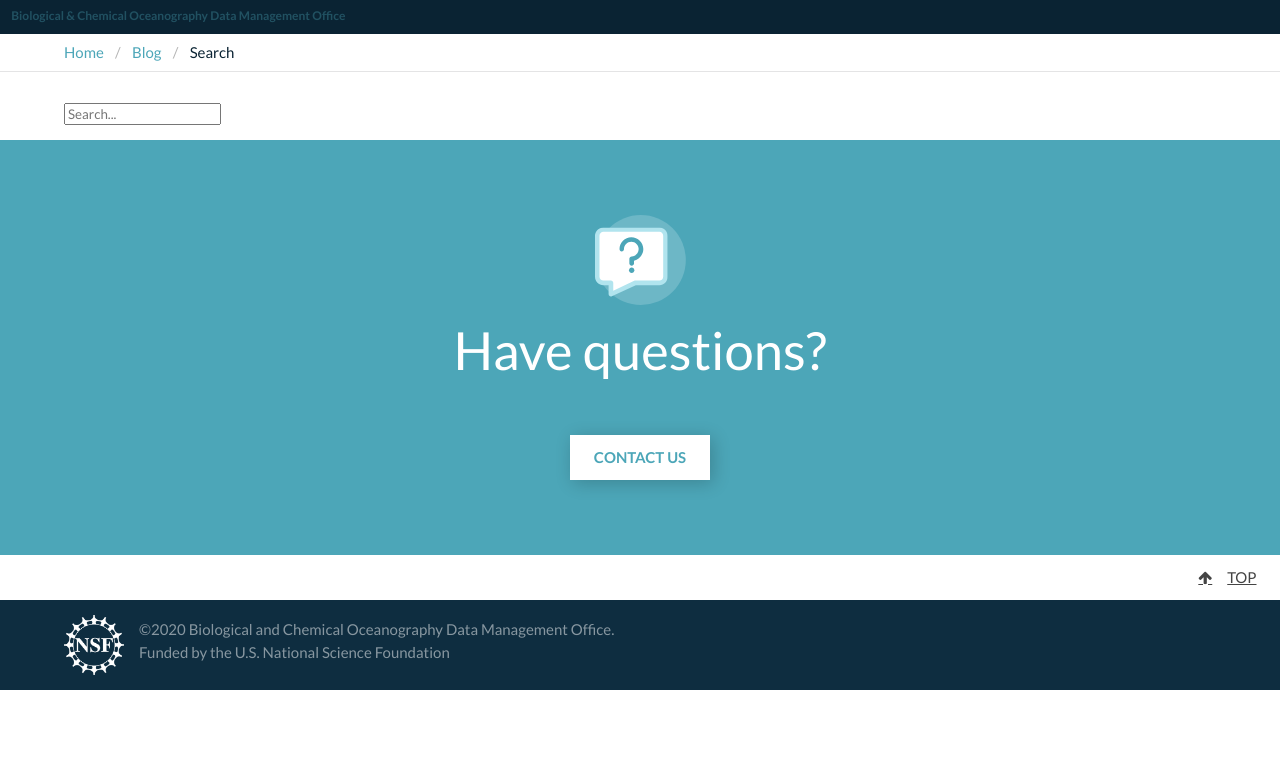
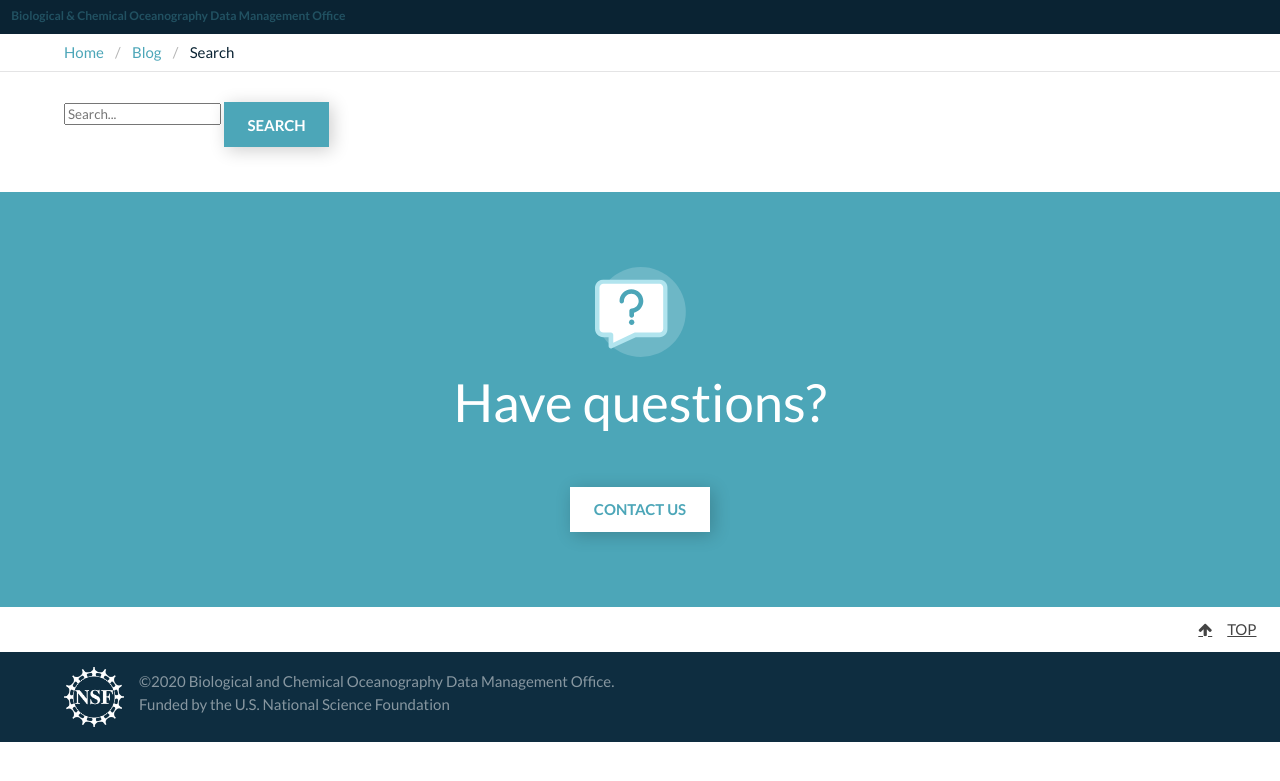
Before and after one commit to BCODMO/blog.bco-dmo.org, a Jekyll site: the page built from search.html, in a window 1280 px wide. Shown: the top 781 px of the page. Built offline with Jekyll 4.4.1, drawn with Linux system fonts in a browser that asks for light colours.

Commit message:
Update search.html

```diff
--- a/search.html
+++ b/search.html
@@ -5,8 +5,10 @@ permalink: /search/
 date: 2020-07-27
 ---
 
-<input type="text" id="search-input" placeholder="Search...">
-<ul id="results-container"></ul>
+<input type="text" id="search-input" placeholder="Search..."> <button id="search-button" class="button is-primary">Search</button>
+<div class="margin-top-3">
+  <ul id="results-container"></ul>
+</div>
 
 <!-- Search -->
 <script src="/assets/js/simple-jekyll-search.min.js"></script>
```
